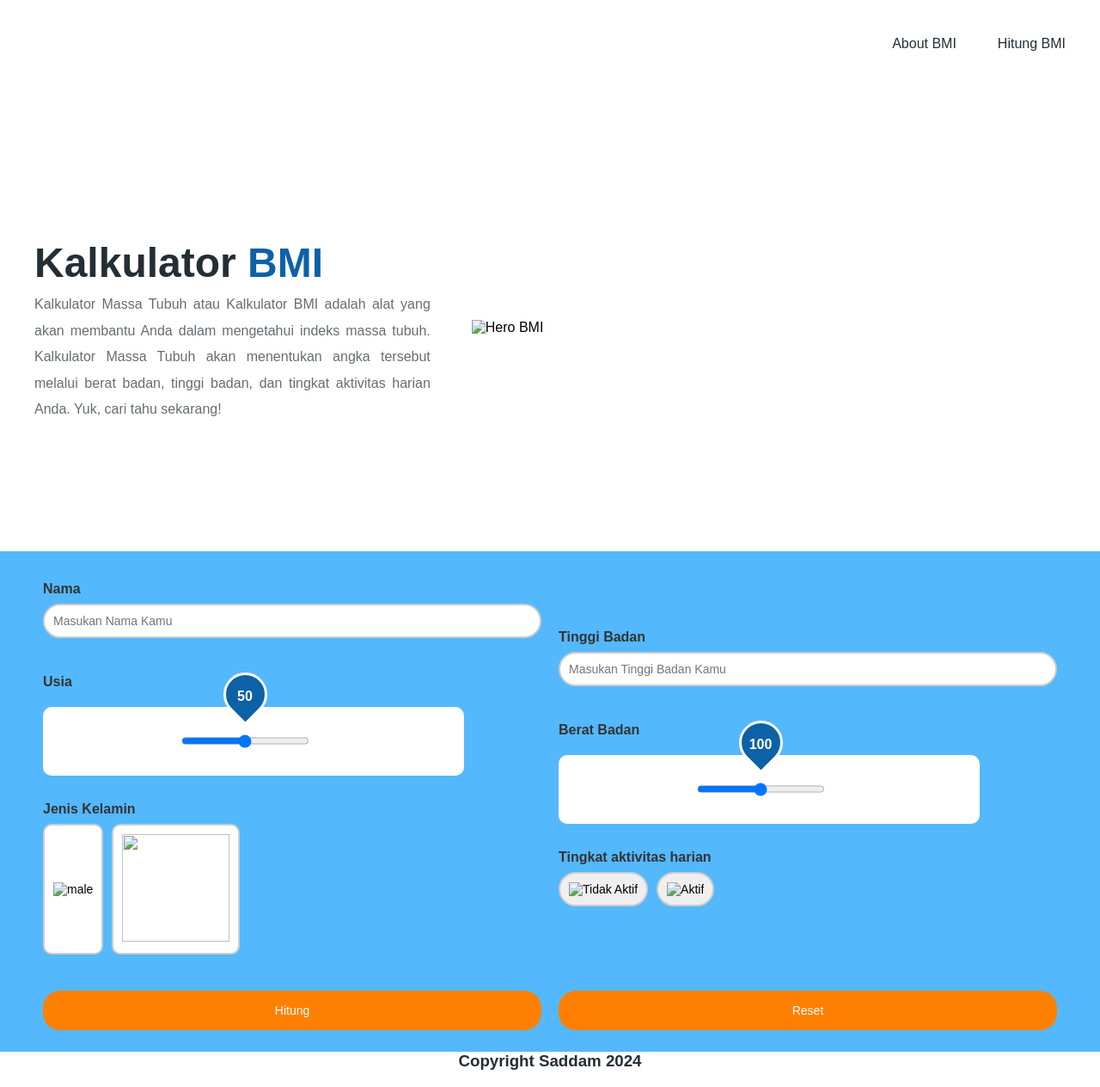
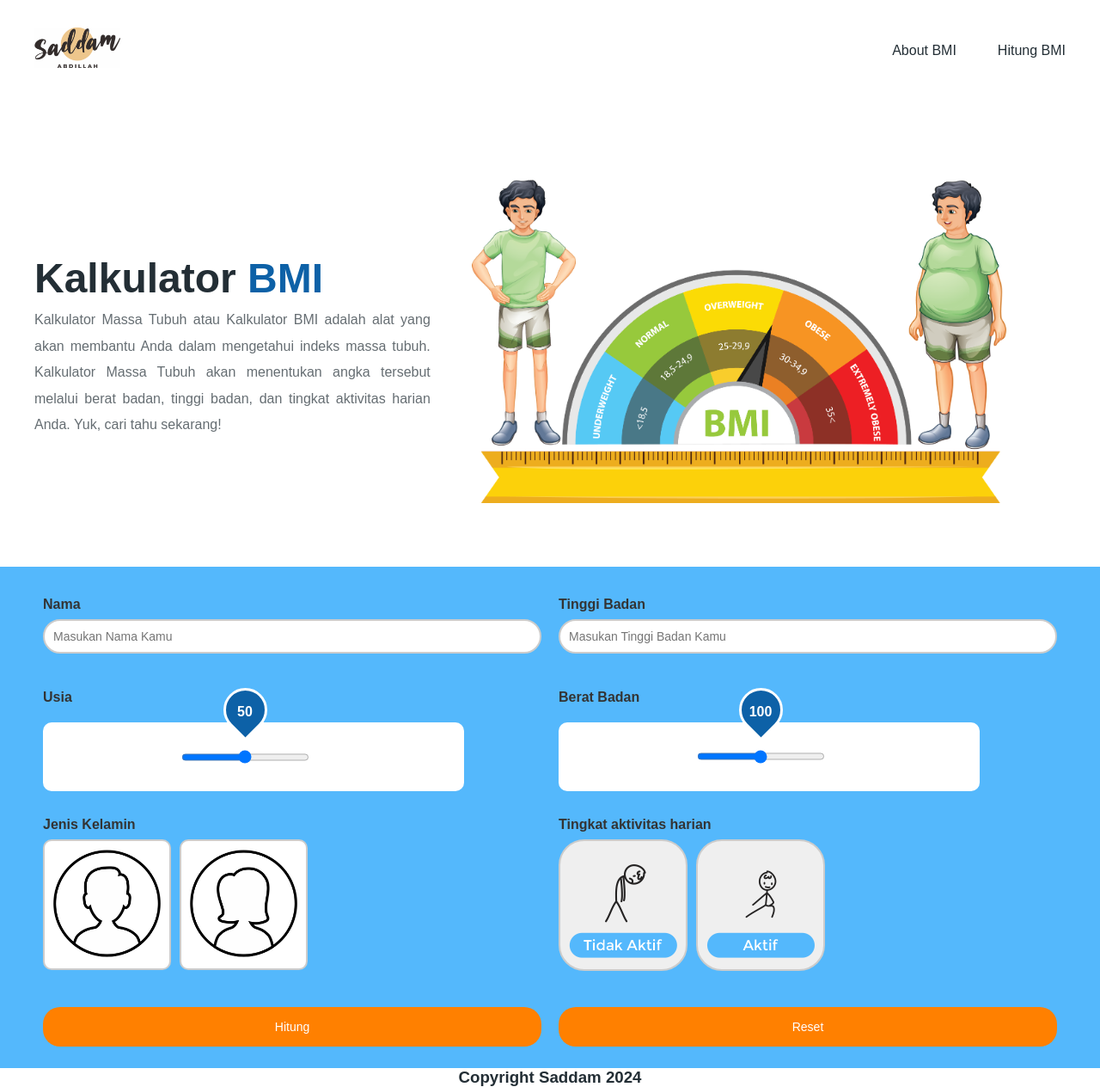
Before and after one commit to revou-fundamental-course/5-aug-24-SaddamMuhammadA, a plain HTML site: page index.html in a window 1280 px wide. Shown: the whole page at 86% size. Drawn offline with Linux system fonts and the light colour scheme; the site is published under a folder, as on GitHub Pages, so addresses that start at the root find nothing.

Commit message:
Menambahkan . pada setiap link

```diff
--- a/index.html
+++ b/index.html
@@ -15,7 +15,7 @@
             <div class="nav">
                 <div class="logo">
                     <a href="#">
-                        <img src="/assets/Logo Saddam.png" alt="">
+                        <img src="./assets/Logo Saddam.png" alt="">
                     </a>
                 </div>
 
@@ -35,7 +35,7 @@
                 </div>
 
                 <div class="introduction-right">
-                    <img src="/assets/vector bmi.png" alt="Hero BMI">
+                    <img src="./assets/vector bmi.png" alt="Hero BMI">
                 </div>
             </section>
         </div>
@@ -72,10 +72,10 @@
                             <legend>Jenis Kelamin</legend>
                             <div class="gender-selection">
                                 <button type="button" class="gender-option" onclick="selectGender(this, 'male')" aria-label="Laki-laki">
-                                    <img src="/assets/male.png" alt="male">
+                                    <img src="./assets/male.png" alt="male">
                                 </button>
                                 <button type="button" class="gender-option" onclick="selectGender(this, 'female')" aria-label="Perempaun">
-                                    <img src="/assets/female.png" alt="">
+                                    <img src="./assets/female.png" alt="">
                                 </button>
                             </div>
                         </div>
@@ -102,13 +102,13 @@
                             <legend>Tingkat aktivitas harian</legend>
                             <div class="activity-selection">
                                 <button type="button" class="activity-option" onclick="selectActivity(this, 'inactive')" aria-label="Tidak Aktif">
-                                    <img src="/assets/tidak_aktif.png" alt="Tidak Aktif">
+                                    <img src="./assets/tidak_aktif.png" alt="Tidak Aktif">
                                 </button>
                                 <!-- <button type="button" class="activity-option" onclick="selectActivity(this, 'light')" aria-label="Tidak Aktif">
                                     <img src="/assets/cukup_aktif.png" alt="Cukup Aktif">
                                 </button> -->
                                 <button type="button" class="activity-option" onclick="selectActivity(this, 'moderate')" aria-label="Tidak Aktif">
-                                    <img src="/assets/aktif.png" alt="Aktif">
+                                    <img src="./assets/aktif.png" alt="Aktif">
                                 </button>
                                 <!-- <button type="button" class="activity-option" onclick="selectActivity(this, 'active')" aria-label="Tidak Aktif">
                                     <img src="/assets/sangat_aktif.png" alt="Sangat Aktif">
```
